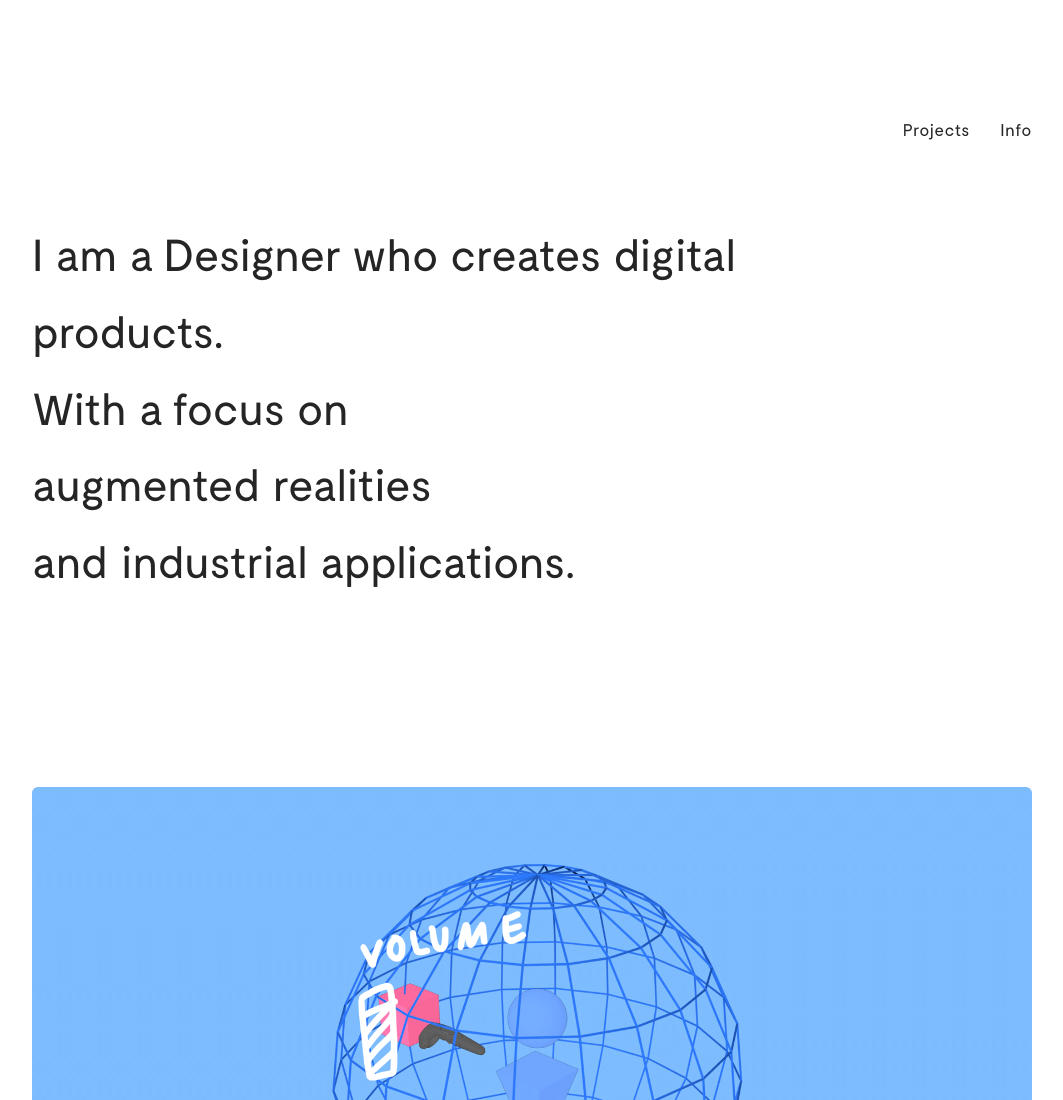
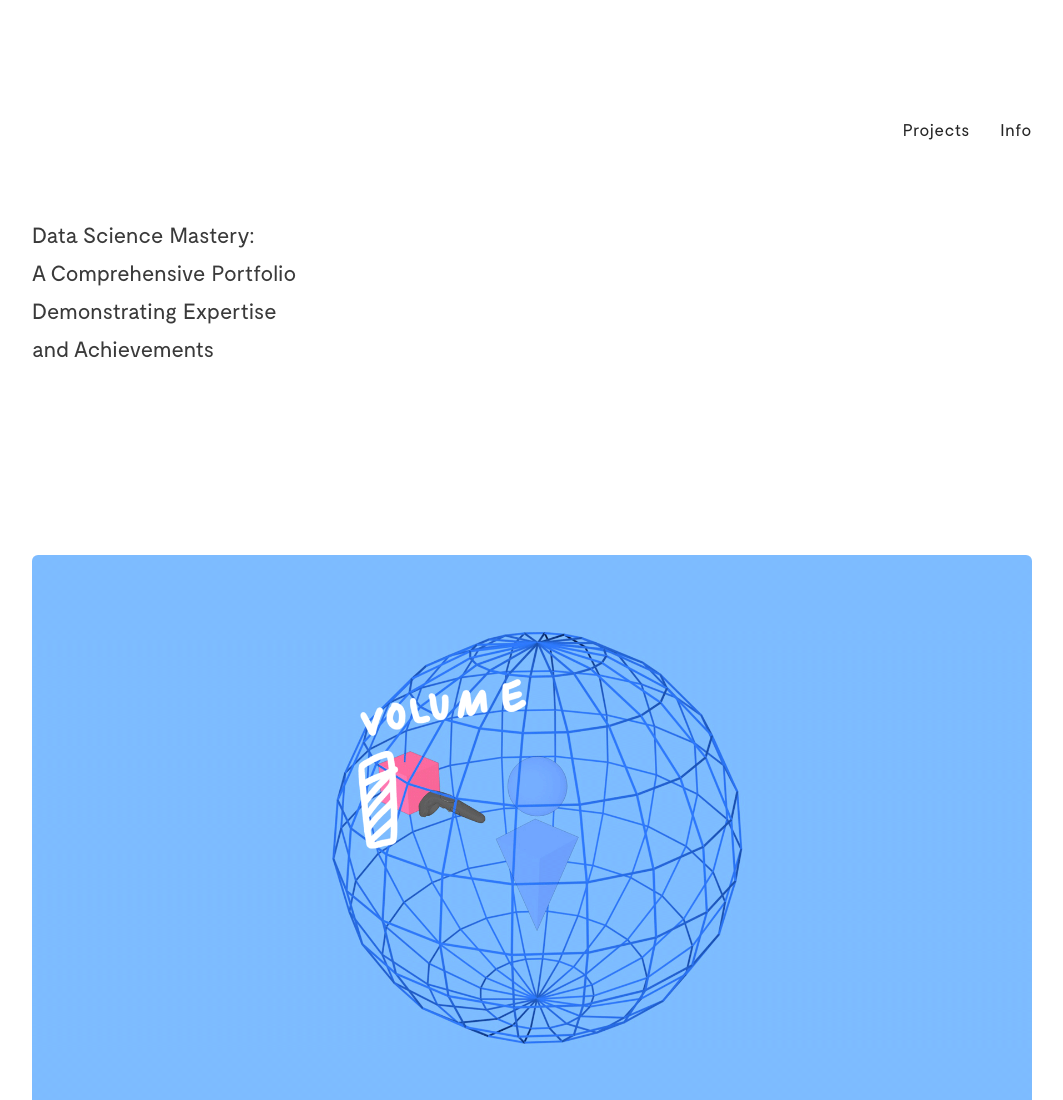
Before and after one commit to FireIndex/Portfolio, a plain HTML site: page index.html in a window 1280 px wide. Shown: the top 1100 px of the page, without its empty margins (108-1171 px from the left). Drawn offline with Linux system fonts and the light colour scheme.

Commit message:
Update index.html

```diff
--- a/index.html
+++ b/index.html
@@ -61,10 +61,13 @@
 
     <div id="StartContent" class="contentfrontpage">
       <div class="intro">
-        <h3 class="heading-6">
+<!--         <h3 class="heading-6">
           I am a Designer who creates digital products. <br />With a focus on
           <br />augmented realities <br />and industrial applications.
-        </h3>
+        </h3> -->
+        <h3class="heading-6">Data Science Mastery:<br/>
+A Comprehensive Portfolio<br>Demonstrating Expertise<br>and Achievements</h3>
+
       </div>
       <div class="spacer"></div>
       <div class="project">
```
